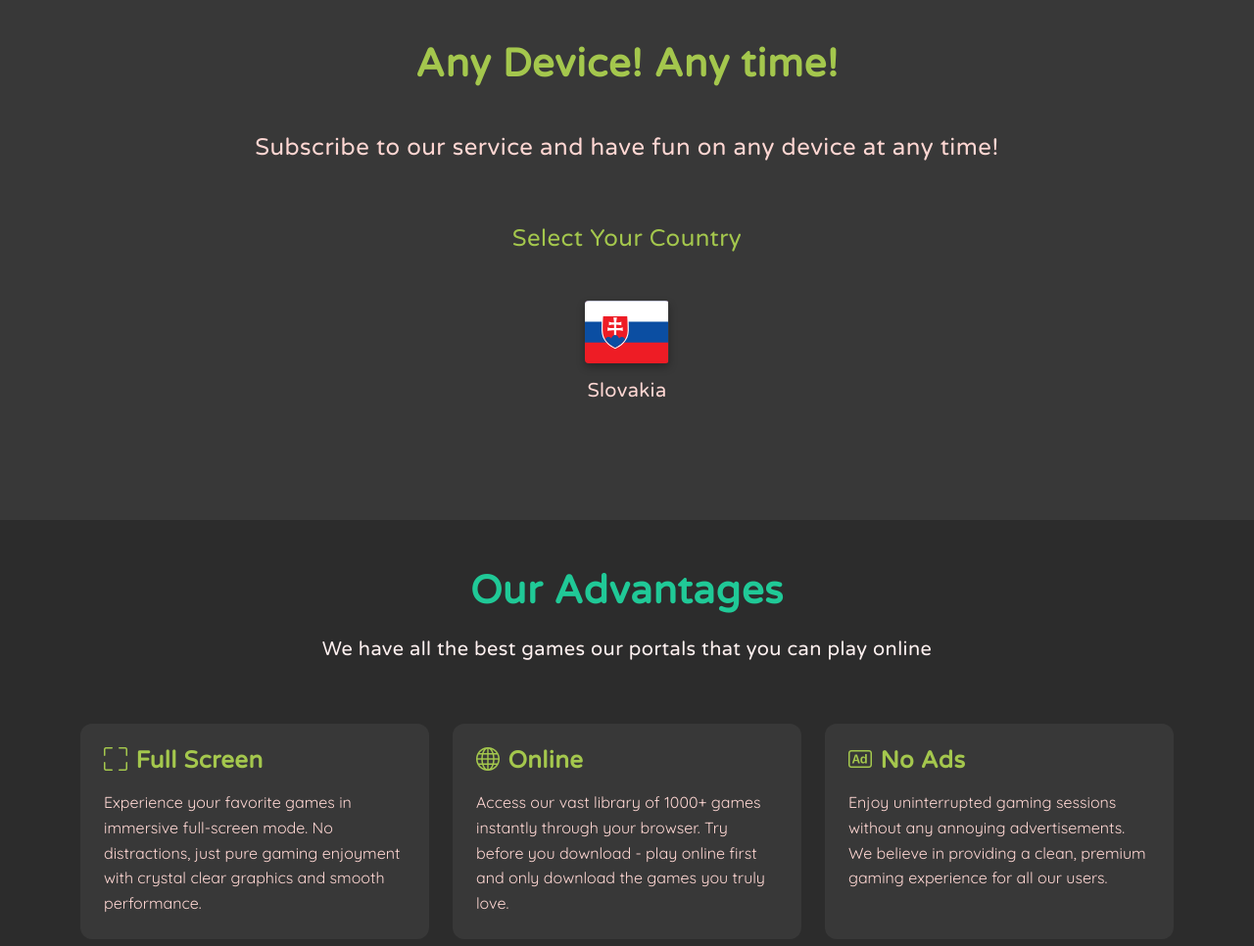
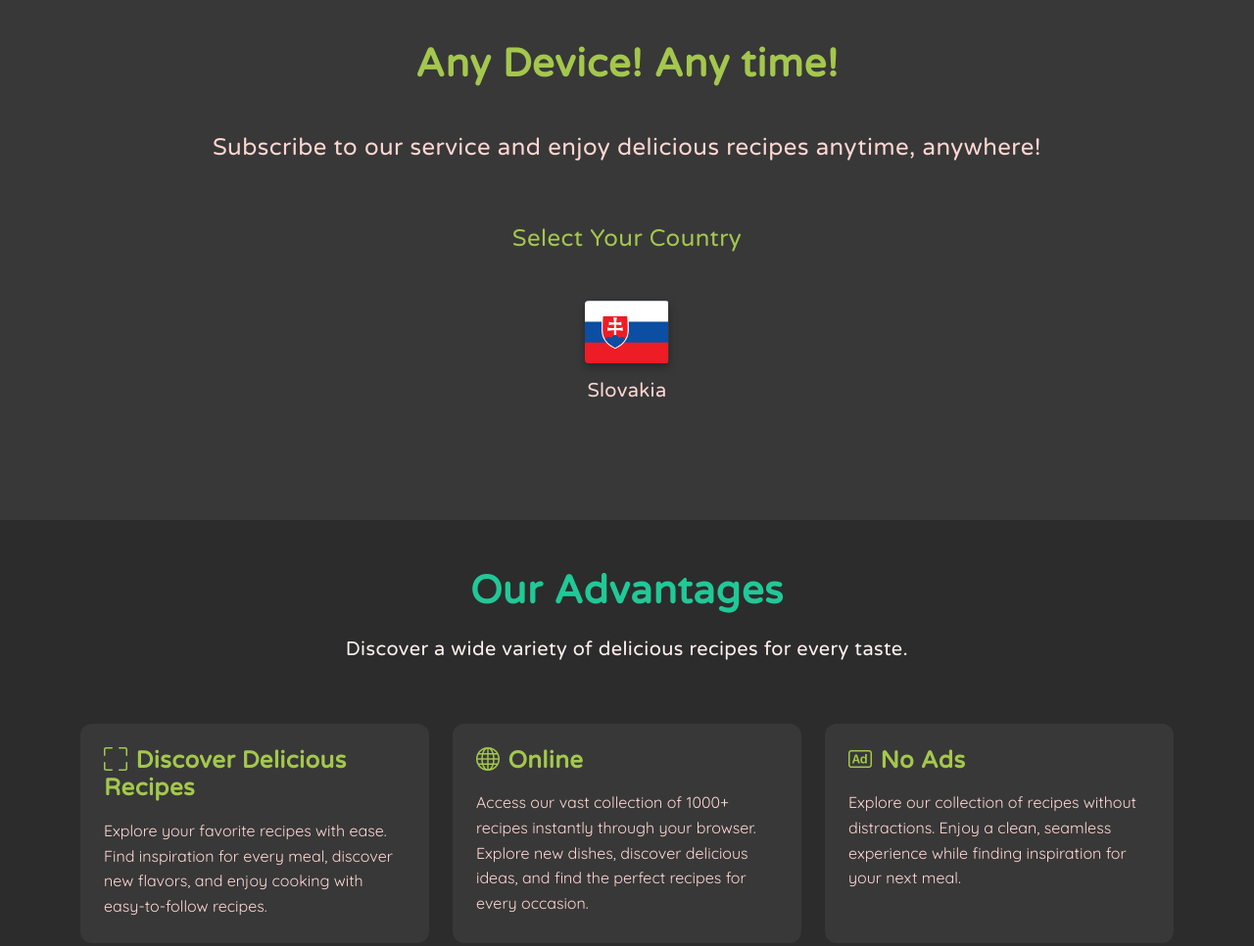
Before and after one commit to adavice/wellnence-terms, a website: page index.html in a window 1280 px wide. Shown: the part 720-1686 px from the top of the page at 98% size. Drawn offline with nearby package versions, Linux system fonts and the light colour scheme; files whose address does not match are found by name.

Commit message:
Update index.html

```diff
--- a/index.html
+++ b/index.html
@@ -3,7 +3,7 @@
 <head>
     <meta charset="UTF-8">
     <meta name="viewport" content="width=device-width, initial-scale=1.0">
-    <title>Mobispel</title>
+    <title>Wellnence</title>
     <link rel="icon" type="image/x-icon" href="./favicon.png">
     <link href="https://fonts.googleapis.com/css2?family=Varela+Round&family=Quicksand:wght@400;600;700&display=swap" rel="stylesheet">
     <link href="https://cdn.jsdelivr.net/npm/bootstrap@5.3.2/dist/css/bootstrap.min.css" rel="stylesheet">
@@ -29,16 +29,17 @@
 
     <section class="hero-banner">
         <div class="hero-content">
-            <h2>1000+ GAMES</h2>
-            <p>Instant access to our vast collection of games</p>
-            <p>From casual to action, we have it all</p>
+            <h2>1000+ RECIPES</h2>
+            <p>Instant access to our vast collection of recipes</p>
+            <p>From quick meals to delicious desserts, we have it all!</p>
         </div>
     </section>
 
     <section class="device-section countries py-5">
         <div class="container text-center section-heading">
             <h2>Any Device! Any time!</h2>
-            <h4>Subscribe to our service and have fun on any device at any time!</h4>
+            <h4>Subscribe to our service and enjoy delicious recipes anytime, anywhere!
+</h4>
         </div>
         <div class="container text-center section-heading">
             <h4 style="color: var(--primary);">Select Your Country</h4>
@@ -124,26 +125,26 @@
     <section class="advantages py-5">
         <div class="container text-center section-heading" data-gsap="from-bottom">
             <h2>Our Advantages</h2>
-            <h5>We have all the best games our portals that you can play online</h5>
+            <h5>Discover a wide variety of delicious recipes for every taste.</h5>
         </div>
         <div class="container">
             <div class="row g-4" data-gsap="stagger">
                 <div class="col-md-4">
                     <div class="advantage-item">
-                        <h4><i class="bi bi-fullscreen me-2"></i>Full Screen</h4>
-                        <p>Experience your favorite games in immersive full-screen mode. No distractions, just pure gaming enjoyment with crystal clear graphics and smooth performance.</p>
+                        <h4><i class="bi bi-fullscreen me-2"></i>Discover Delicious Recipes</h4>
+                        <p>Explore your favorite recipes with ease. Find inspiration for every meal, discover new flavors, and enjoy cooking with easy-to-follow recipes.</p>
                     </div>
                 </div>
                 <div class="col-md-4">
                     <div class="advantage-item">
                         <h4><i class="bi bi-globe me-2"></i>Online</h4>
-                        <p>Access our vast library of 1000+ games instantly through your browser. Try before you download - play online first and only download the games you truly love.</p>
+                        <p>Access our vast collection of 1000+ recipes instantly through your browser. Explore new dishes, discover delicious ideas, and find the perfect recipes for every occasion.</p>
                     </div>
                 </div>
                 <div class="col-md-4">
                     <div class="advantage-item">
                         <h4><i class="bi bi-badge-ad me-2"></i>No Ads</h4>
-                        <p>Enjoy uninterrupted gaming sessions without any annoying advertisements. We believe in providing a clean, premium gaming experience for all our users.</p>
+                        <p>Explore our collection of recipes without distractions. Enjoy a clean, seamless experience while finding inspiration for your next meal.</p>
                     </div>
                 </div>
             </div>
```
